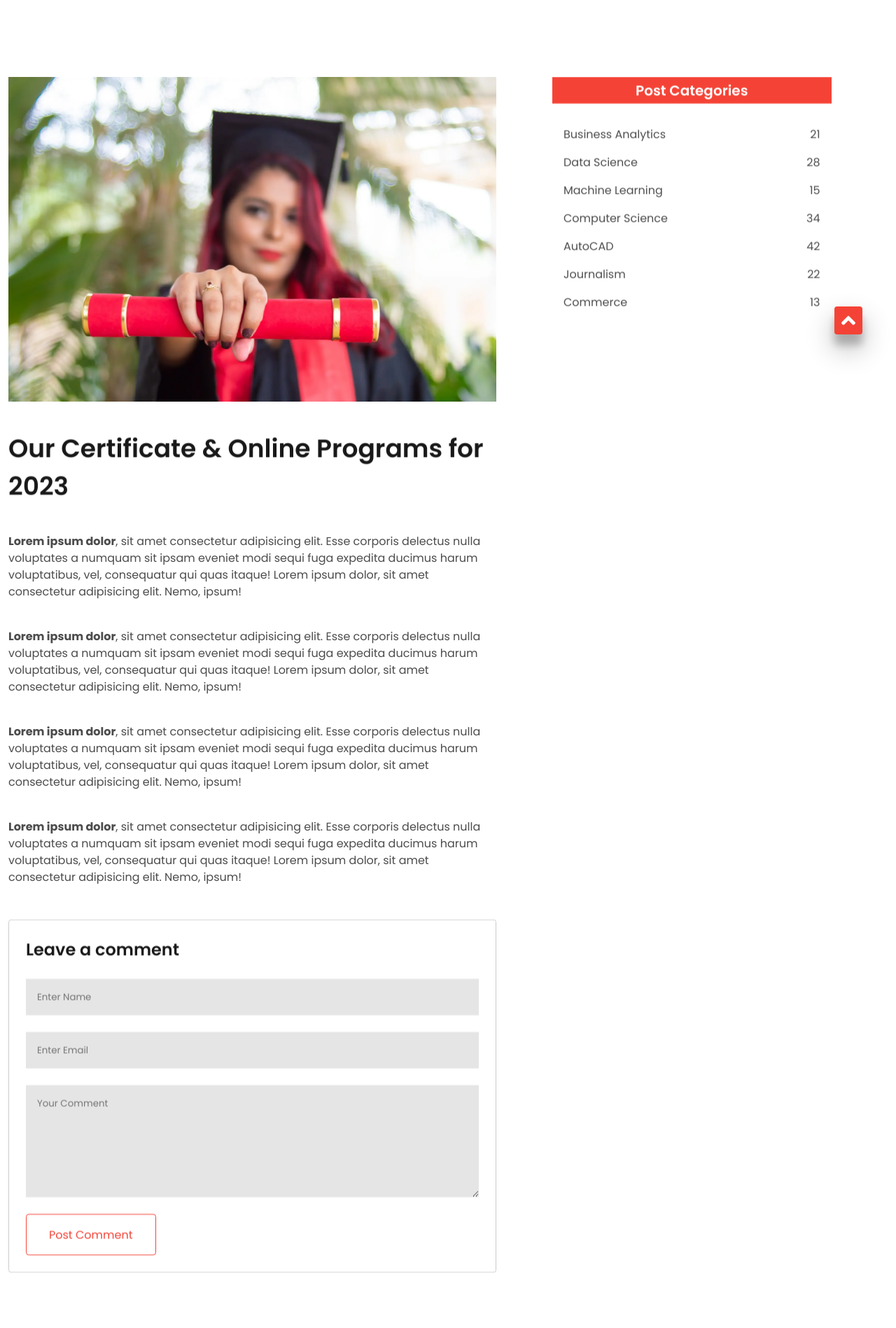
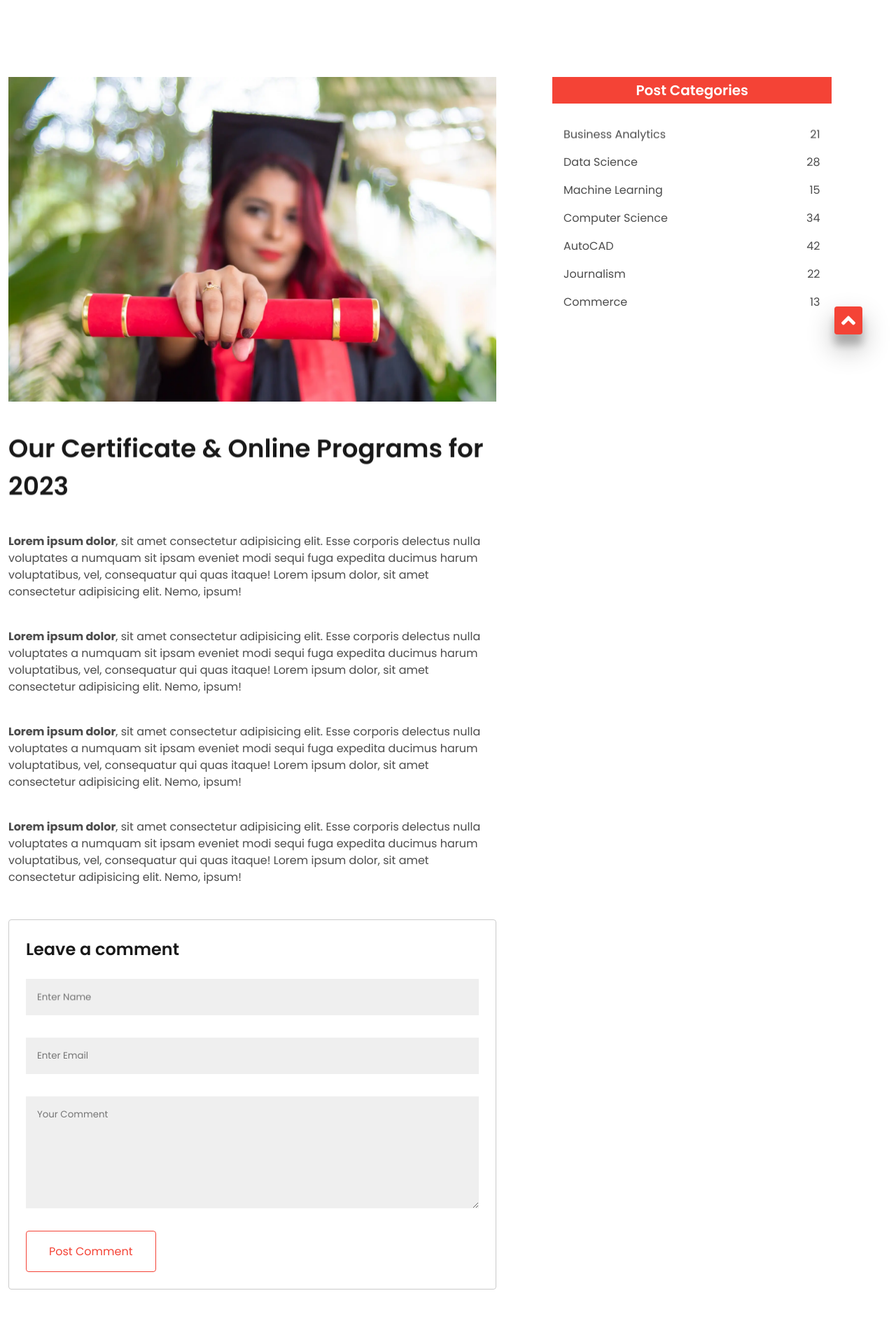
Before and after one commit to boristenkes/eduford-website, a React (Vite) app: page /blog in a window 1280 px wide. Shown: the part 402-2300 px from the top of the page at 70% size. Built offline with nearby package versions, Linux system fonts and the light colour scheme.

Commit message:
Cleaned code

```diff
--- a/src/components/CTA/CTA.jsx
+++ b/src/components/CTA/CTA.jsx
@@ -12,8 +12,7 @@ export default function CTA() {
 		<FadeIn>
 			<section className='cta | container section-padding'>
 				<h2 className='head-text'>
-					Enroll For Our Various Online Courses
-					{!isPhone && <br />}
+					Enroll For Our Various Online Courses {!isPhone && <br />}
 					Anywhere From The World
 				</h2>
 				<Link to='/contact'>
--- a/src/components/FadeIn/FadeIn.jsx
+++ b/src/components/FadeIn/FadeIn.jsx
@@ -10,7 +10,7 @@ export default function FadeIn({
 	triggerOnce = true,
 	delay = 200,
 	offset = '20vh',
-	selectChildren,
+	selectChildren = false,
 	threshold = 0.3,
 	style,
 	...props
@@ -35,8 +35,8 @@ export default function FadeIn({
 		<Tag ref={ref} className={className} {...props}>
 			{React.Children.map(children, (child, index) => {
 				return React.cloneElement(child, {
-					key: index + 1,
-					className: `${child.props.className} fade-in ${
+					key: 'fade-in-' + index + 1,
+					className: `${child.props.className || ''} fade-in ${
 						inView ? 'is-visible' : ''
 					}`,
 					'data-direction': from,
@@ -50,7 +50,7 @@ export default function FadeIn({
 		</Tag>
 	) : (
 		<Tag
-			className={`${className} fade-in ${inView ? 'is-visible' : ''}`}
+			className={`${className || ''} fade-in ${inView ? 'is-visible' : ''}`}
 			ref={ref}
 			data-direction={from}
 			{...props}
--- a/src/containers/Courses/Courses.jsx
+++ b/src/containers/Courses/Courses.jsx
@@ -6,7 +6,7 @@ import { FadeIn } from '../../components';
 
 export default function Courses() {
 	return (
-		<section className='courses container section-padding'>
+		<section className='courses | container section-padding'>
 			<div>
 				<h2 className='courses-title | section-title'>Courses We Offer</h2>
 				<p className='courses-subtitle | section-subtitle'>
--- a/src/pages/About/About.jsx
+++ b/src/pages/About/About.jsx
@@ -14,7 +14,7 @@ export default function About() {
 				<h1 className='head-text'>About Us</h1>
 			</Banner>
 			<section className='about | container even-columns section-padding'>
-				<FadeIn>
+				<FadeIn from='left'>
 					<h2 className='head-text'>
 						We are the world's largest{isDesktop && <br />} university
 					</h2>
@@ -29,7 +29,7 @@ export default function About() {
 					</p>
 					<Button inverted>Explore Now</Button>
 				</FadeIn>
-				<FadeIn>
+				<FadeIn from='right'>
 					<img src={meeting} alt='Meeting' />
 				</FadeIn>
 			</section>
--- a/src/pages/Blog/Blog.jsx
+++ b/src/pages/Blog/Blog.jsx
@@ -16,7 +16,7 @@ export default function Blog() {
 
 			<section className='blog | container section-padding'>
 				<div className='blog-left'>
-					<FadeIn threshold={0}>
+					<FadeIn from='left' threshold={0}>
 						<img
 							className='blog-left-img'
 							src={certificate}
@@ -57,30 +57,36 @@ export default function Blog() {
 							sit amet consectetur adipisicing elit. Nemo, ipsum!
 						</p>
 					</FadeIn>
-					<FadeIn className='blog-left-comment'>
+					<div className='blog-left-comment'>
 						<h2 className='head-text'>Leave a comment</h2>
-						<form className='blog-left-form'>
+						<FadeIn selectChildren className='blog-left-form'>
 							<input type='text' placeholder='Enter Name' />
 							<input type='email' placeholder='Enter Email' />
 							<textarea placeholder='Your Comment'></textarea>
 							<Button inverted type='submit'>
 								Post Comment
 							</Button>
-						</form>
-					</FadeIn>
+						</FadeIn>
+					</div>
 				</div>
 
-				<FadeIn threshold={0.1} className='blog-right'>
+				<div className='blog-right'>
 					<h2 className='blog-right-title | head-text'>Post Categories</h2>
-					<ul className='blog-right-categories'>
+					<FadeIn
+						tag='ul'
+						selectChildren
+						threshold={0.1}
+						className='blog-right-categories'
+						delay={100}
+					>
 						{categories.map((category, index) => (
 							<li className='blog-right-category' key={`category-${index + 1}`}>
 								<p>{category.class}</p>
 								<p>{category.grade}</p>
 							</li>
 						))}
-					</ul>
-				</FadeIn>
+					</FadeIn>
+				</div>
 			</section>
 		</>
 	);
--- a/src/pages/Blog/Blog.scss
+++ b/src/pages/Blog/Blog.scss
@@ -32,7 +32,7 @@
 		}
 		&-form {
 			display: grid;
-			@include separate-children(1.5rem);
+			gap: 2rem;
 
 			input,
 			textarea {
--- a/src/pages/Contact/Contact.jsx
+++ b/src/pages/Contact/Contact.jsx
@@ -27,7 +27,12 @@ export default function Contact() {
 
 			<section className='contact | container section-padding even-columns'>
 				<div className='contact-info'>
-					<FadeIn tag='ul' selectChildren className='contact-info-list'>
+					<FadeIn
+						from='left'
+						tag='ul'
+						selectChildren
+						className='contact-info-list'
+					>
 						{contactInfo.map((info, index) => (
 							<li
 								className='contact-info-item'
@@ -43,7 +48,7 @@ export default function Contact() {
 					</FadeIn>
 				</div>
 
-				<FadeIn selectChildren className='contact-form'>
+				<FadeIn from='right' selectChildren className='contact-form'>
 					<input type='text' placeholder='Enter your name' />
 					<input type='email' placeholder='Enter your email address' />
 					<input type='text' placeholder='Enter your subject' />
--- a/src/scss/abstracts/_colors.scss
+++ b/src/scss/abstracts/_colors.scss
@@ -11,7 +11,7 @@ $colors: (
 		900: #310d0b,
 	),
 	neutral: (
-		100: #e5e5e5,
+		100: #efefef,
 		200: #cbcbcb,
 		300: #b2b2b2,
 		400: #989898,
--- a/src/scss/base/_resets.scss
+++ b/src/scss/base/_resets.scss
@@ -21,6 +21,8 @@ body {
 
 body {
 	line-height: 1.5;
+	max-width: 100vw;
+	overflow-x: hidden;
 }
 
 a,
```
